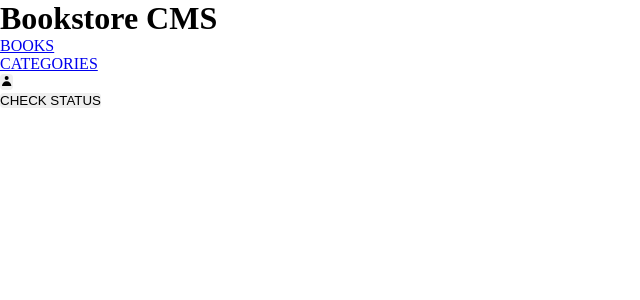
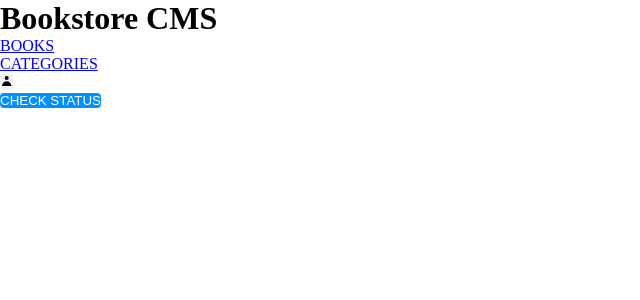
Before and after one commit to paulsaenzsucre/bookstore, a React (Create React App) app: page /#/categories in a window 1280 px wide. Shown: the top 300 px of the page, without its empty margins (0-640 px from the left). Built offline with nearby package versions, Linux system fonts and the light colour scheme; no server answers.

Commit message:
Add selectors to categoriesPage component for styling.

```diff
--- a/src/pages/CategoriesPage.js
+++ b/src/pages/CategoriesPage.js
@@ -11,9 +11,9 @@ const CategoriesPage = () => {
   };
 
   return (
-    <div>
-      <button type="button" onClick={checkStatusHandler}>CHECK STATUS</button>
-      <p>{categories}</p>
+    <div className="cat-page">
+      <button className="roboto-700 enfasis-button check-button" type="button" onClick={checkStatusHandler}>CHECK STATUS</button>
+      <p className="montserrat-700 cat-msg">{categories}</p>
     </div>
   );
 };
```
